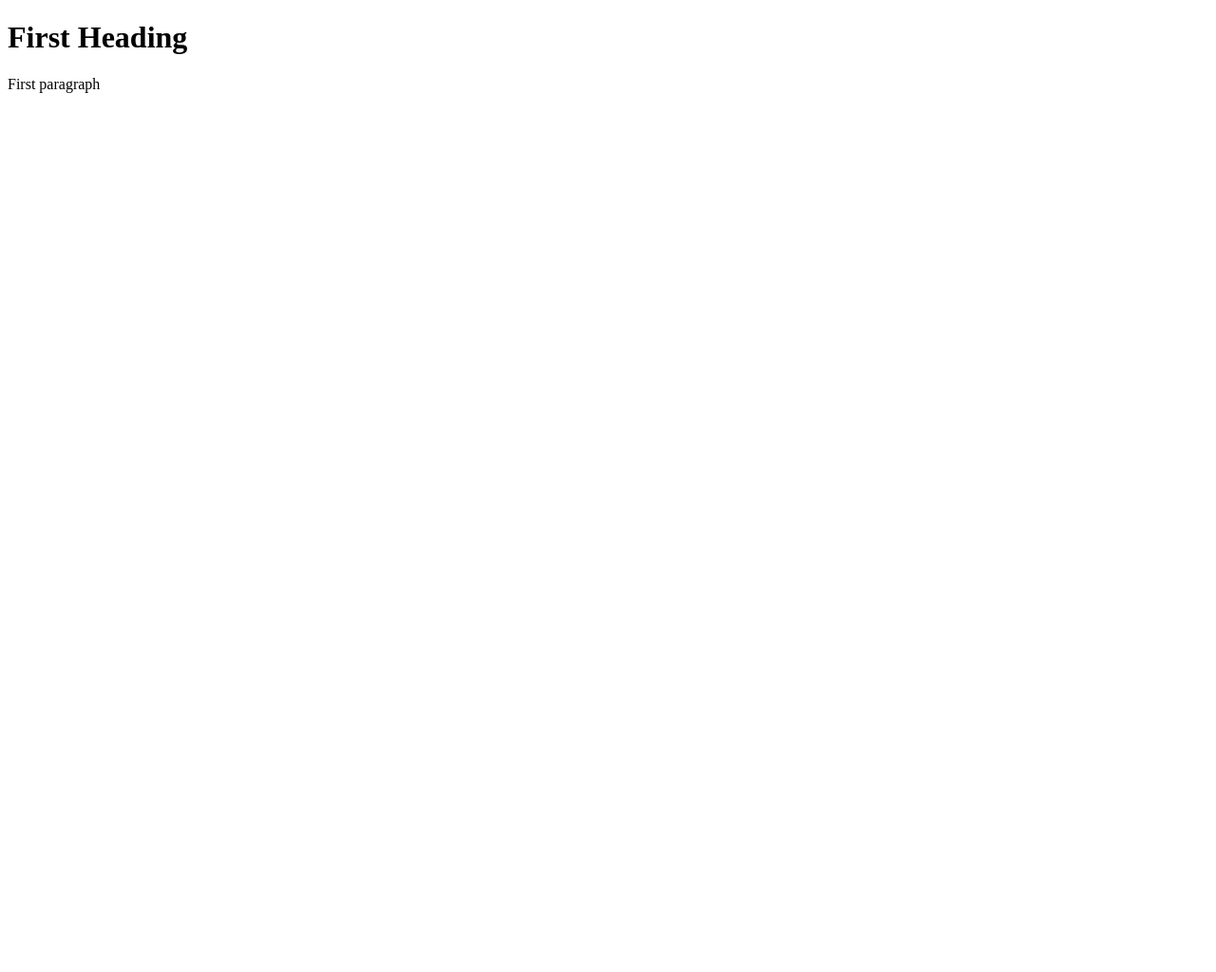
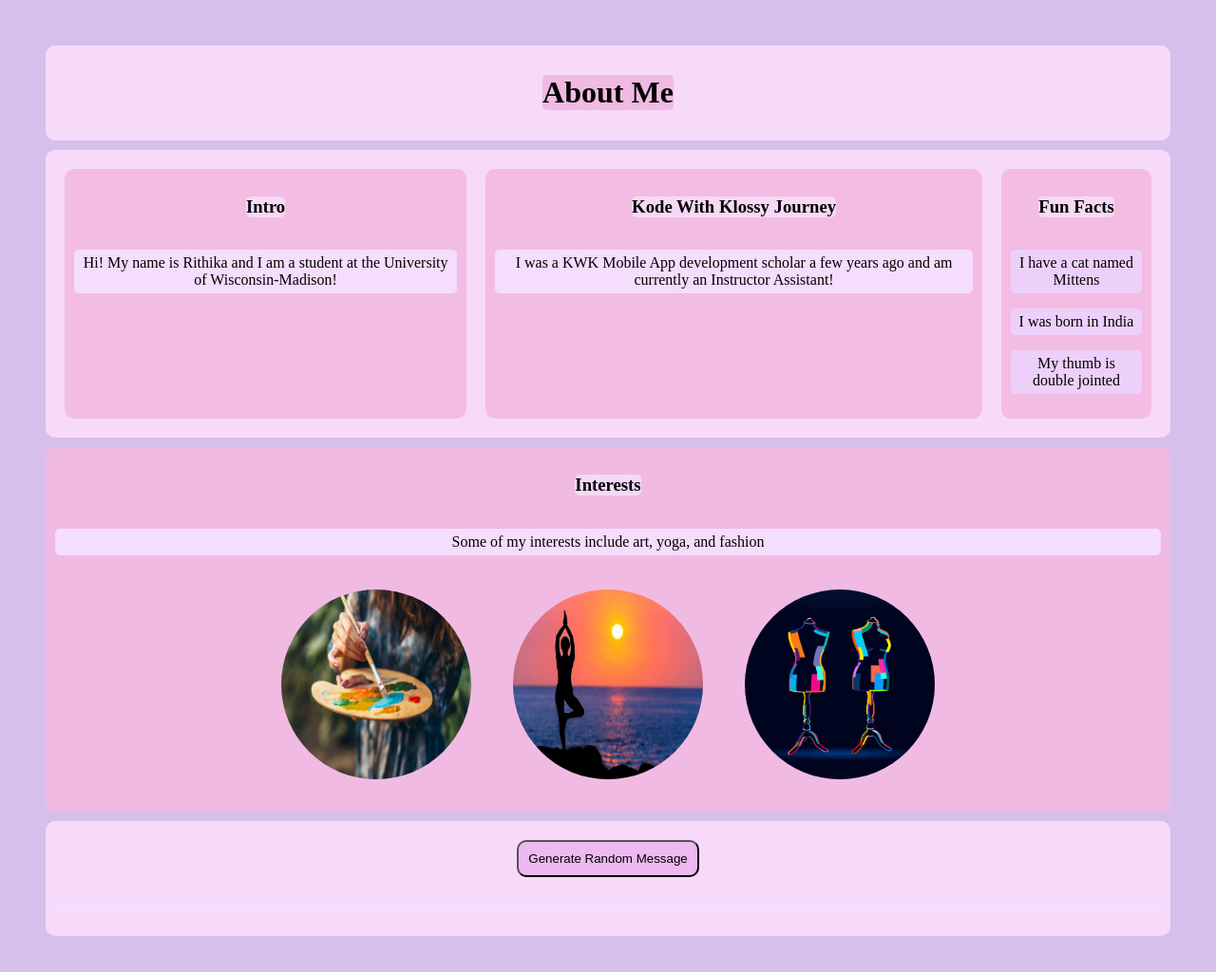
Before and after one commit to rrajesh222/git-practice, a plain HTML site: page index.html in a window 1280 px wide. Shown: the whole page at 95% size. Before the commit the page ends 800 px from the top, so only its background shows below. Drawn offline with Linux system fonts and the light colour scheme.

Commit message:
added images and css

```diff
--- /dev/null
+++ b/app.js
@@ -0,0 +1,13 @@
+var randomMessageButton = document.querySelector("#random");
+var randomMessageDisplay = document.querySelector("#random-display");
+var messages = [
+  "Thanks for looking at my website",
+  "Nice to meet you",
+  "You are cool",
+];
+
+randomMessageButton.addEventListener("click", function () {
+  var randomIndex = Math.floor(Math.random() * messages.length);
+  var randomMessage = messages[randomIndex];
+  randomMessageDisplay.textContent = randomMessage;
+});
--- a/index.html
+++ b/index.html
@@ -1,11 +1,45 @@
 <!DOCTYPE html>
 <html>
 <head>
+    <link rel="stylesheet" href="styles.css">
     <meta charset="UTF-8" />
-    <title>title</title>
+    <title>About Me</title>
 </head>
 <body>
-    <h1> First Heading</h1>
-    <p> First paragraph</p>
+<div>
+    <h1> About Me</h1>
+    </div>
+    <div class = "container">
+    <div class = "intro">
+          <h3> Intro </h2>
+    <p> Hi! My name is Rithika and I am a student at the University of Wisconsin-Madison!</p>
+    </div>
+
+     <div class = "kwk">
+         <h3> Kode With Klossy Journey </h2>
+        <p> I was a KWK Mobile App development scholar a few years ago and am currently an Instructor Assistant!</p>
+    </div>
+     <div class = "facts">
+        <h3> Fun Facts </h2>
+        <p class = "small"> I have a cat named Mittens</p>
+        <p class = "small"> I was born in India</p>
+        <p class = "small"> My thumb is double jointed</p>
+
+
+    </div>
+    </div>
+     <div class = "hobbies">
+          <h3> Interests</h2>
+        <p> Some of my interests include art, yoga, and fashion</p>
+        <img src="paint.jpg">
+        <img src="yoga.jpg">
+        <img src="fash.jpg">
+    </div>
+    <div>
+        <button id="random">Generate Random Message</button>
+        <p id ="random-display"></p>
+
+    </div>
+    <script src = "app.js"></script>
 </body>
 </html>
--- /dev/null
+++ b/styles.css
@@ -0,0 +1,86 @@
+
+div{
+
+    background-color: rgb(247, 218, 249);
+    text-align: center;
+    border-radius: 10px;
+   margin: 10px;
+   padding: 10px;
+
+
+}
+.container{
+     display: flex;
+     flex-direction: row;
+     justify-content: space-between;
+
+
+
+}
+h3{
+    background-color: rgb(246, 217, 246);
+    border-radius: 5px;
+    display: inline-block;
+}
+.small{
+    display: flex;
+     flex-direction: column;
+     background-color: rgb(237, 208, 250);
+     border-radius: 5px;
+     padding: 5px;
+
+}
+.intro{
+  margin: 10px;
+  background-color: rgb(243, 188, 227);
+  padding: 10px;
+}
+.kwk{
+    margin: 10px;
+    background-color: rgb(243, 188, 227);
+     padding: 10px;
+}
+.facts{
+
+     margin: 10px;
+     background-color:  rgb(243, 188, 227);
+      padding: 10px;
+
+}
+.hobbies{
+    background-color: rgb(240, 186, 227);
+    padding: 10px;
+    margin:10px;
+}
+
+body{
+    background-color: rgb(214, 192, 235);
+    padding: 30px
+}
+h1{
+    text-align: center;
+     background-color: rgb(240, 186, 227);
+     border-radius: 5px;
+     display: inline-block;
+}
+
+img{
+width: 200px;
+  height: 200px;
+  border-radius: 50%;
+  margin: 20px;
+}
+
+button{
+    background-color: rgb(237, 185, 240);
+    color: rgb(0, 0, 0);
+    border-radius: 10px;
+    padding: 10px;
+    margin: 10px;
+}
+p{
+    background-color: rgb(245, 221, 254);
+    border-radius: 5px;
+    padding: 5px;
+
+}
```
Also changed, not shown: art.jpg (added), fash.jpg (added), paint.jpg (added), yoga.jpg (added).
